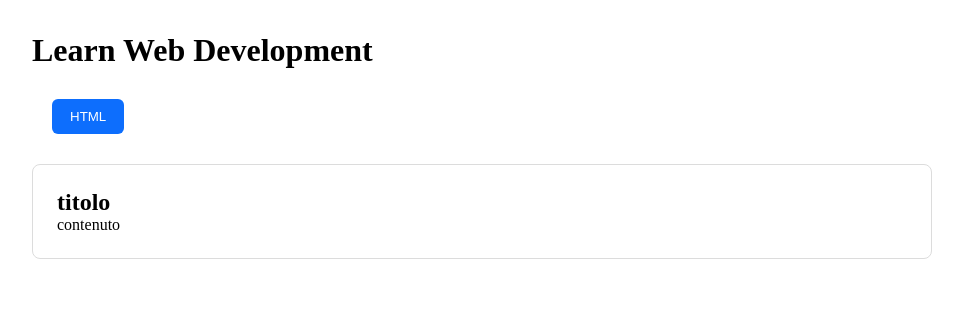
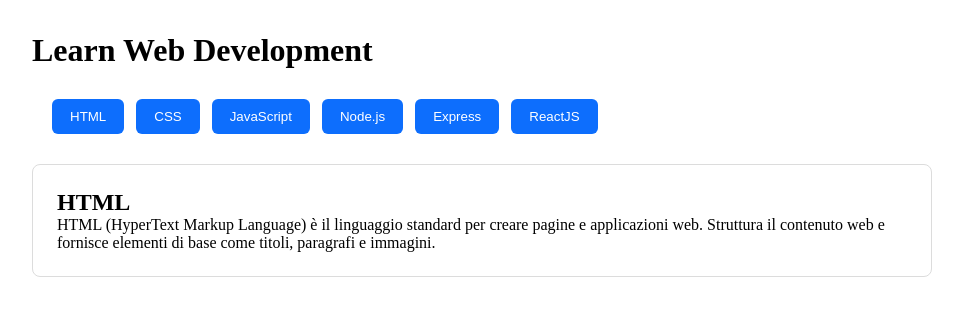
Before and after one commit to SimoneStrinati/react-use-state, a React (Vite) app: page / in a window 1280 px wide. Shown: the top 316 px of the page, without its empty margins (0-963 px from the left). Built offline with nearby package versions, Linux system fonts and the light colour scheme.

Commit message:
creazione prime due milestone

```diff
--- a/src/App.jsx
+++ b/src/App.jsx
@@ -1,4 +1,5 @@
 import { useState } from 'react'
+import languages from "./data/languages.js"
 
 
 function App() {
@@ -11,13 +12,20 @@
         <h1>Learn Web Development</h1>
 
         <div className='btnContainer'>
-          <button className='activeBtn'>HTML</button>
+
+          {languages.map((language, i) => {
+            return <button className='activeBtn'>{language.title}</button>
+          }
+          )}
+
 
         </div>
 
         <div className='card'>
-          <h2>titolo</h2>
-          <p>contenuto</p>
+          <h2>{languages[0].title}</h2>
+          <p>{languages[0].description}</p>
+
+
 
         </div>
 
--- a/react-use-state-assets/languages.js
+++ b/src/data/languages.js
@@ -30,3 +30,5 @@
     description: "ReactJS è una libreria JavaScript per costruire interfacce utente, in particolare applicazioni a pagina singola. Consente agli sviluppatori di creare componenti UI riutilizzabili e di gestire efficacemente lo stato dell'applicazione."
   }
 ];
+
+export default languages;
```
Also changed, not shown: src/data/screenshot.png (renamed from react-use-state-assets/screenshot.png).
